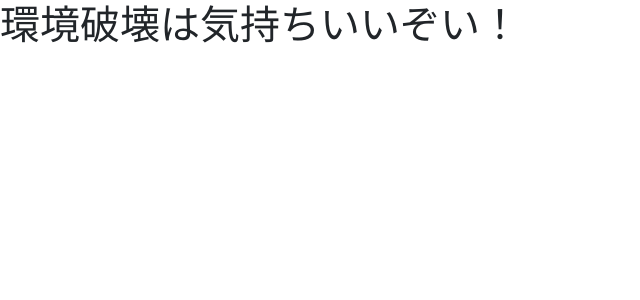
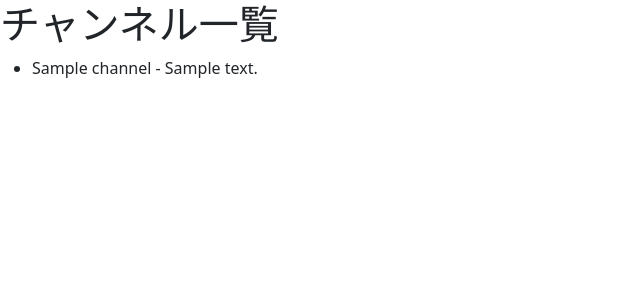
Before and after one commit to Hackathon-Spring-2024-TeamG/team-g-app, a Flask app: template ChatApp/templates/index.html in a window 1280 px wide. Shown: the top 300 px of the page, without its empty margins (0-640 px from the left). Run offline with Flask 2, Linux system fonts and the light colour scheme; the template is opened without the code that fills it: most values are stand-ins (such as "Sample title", 1, 10 or a date in 2020).

Commit message:
チャンネル一覧表示（仮）およびDB接続処理追加

```diff
--- a/ChatApp/app.py
+++ b/ChatApp/app.py
@@ -1,4 +1,5 @@
 from flask import Flask, request, redirect, render_template
+from models import dbConnect
 
 app = Flask(__name__)
 
@@ -25,7 +26,14 @@ def logout():
 # チャンネル一覧ページの表示
 @app.route('/')
 def index():
-    return render_template('index.html')
+    # TODO:セッション情報取得およびリダイレクト処理
+    #uid = session.get("uid")
+    #if uid is None:
+    #    return redirect('/login')
+    #else:
+    channels = dbConnect.getChannelAll()
+    channels.reverse()
+    return render_template('index.html', channels=channels)
 
 if __name__ == '__main__':
     app.run(host="0.0.0.0", debug=True)
--- a/ChatApp/templates/index.html
+++ b/ChatApp/templates/index.html
@@ -1,3 +1,10 @@
 {% extends "base.html" %}
 
-{% block body %}<h1>環境破壊は気持ちいいぞい！</h1>{% endblock %}
+{% block body %}
+<h1>チャンネル一覧</h1>
+<ul>
+    {% for channel in channels %}
+    <li>{{ channel.name }} - {{ channel.description }}</li>
+    {% endfor %}
+</ul>
+{% endblock %}
```
